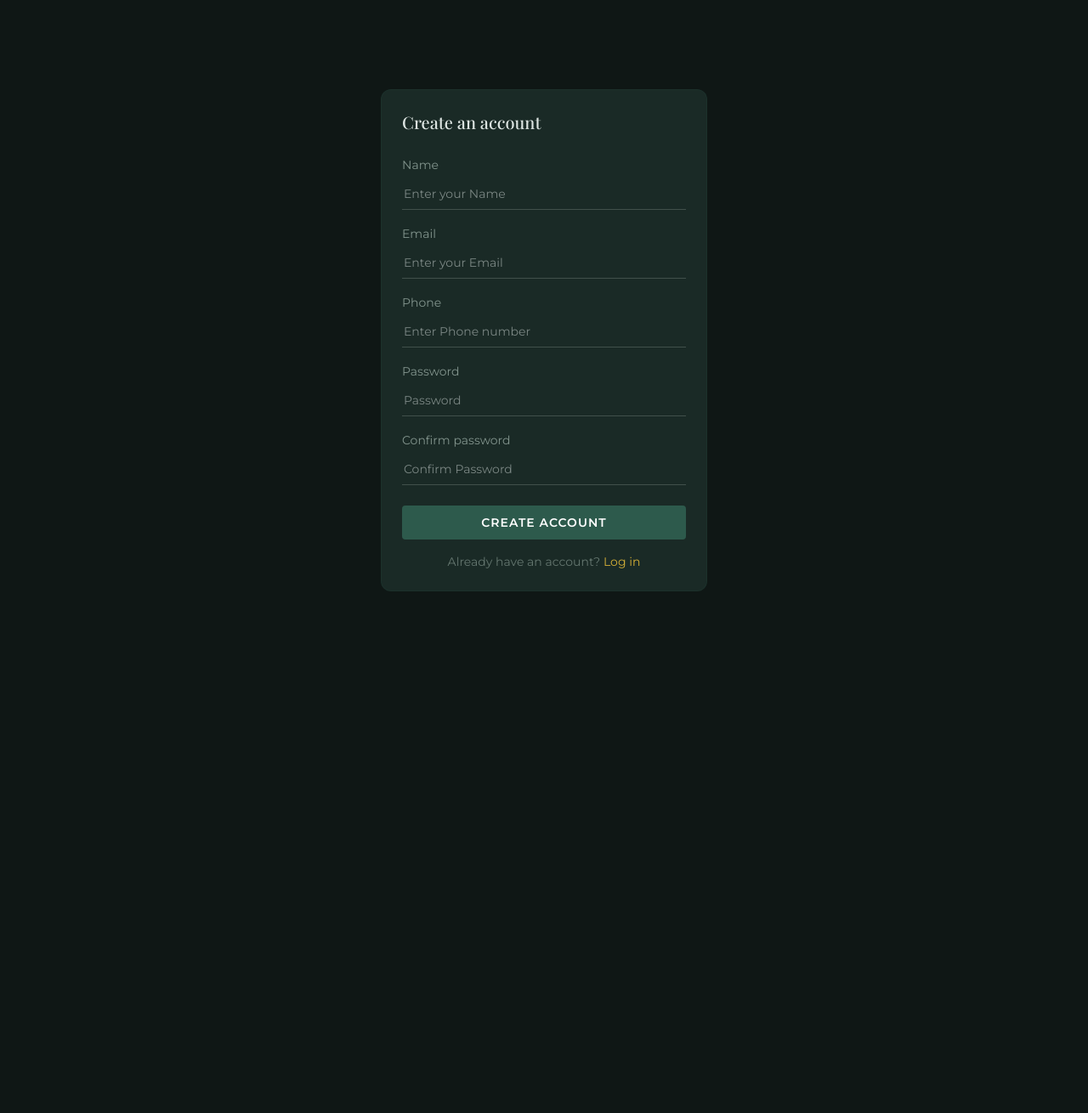
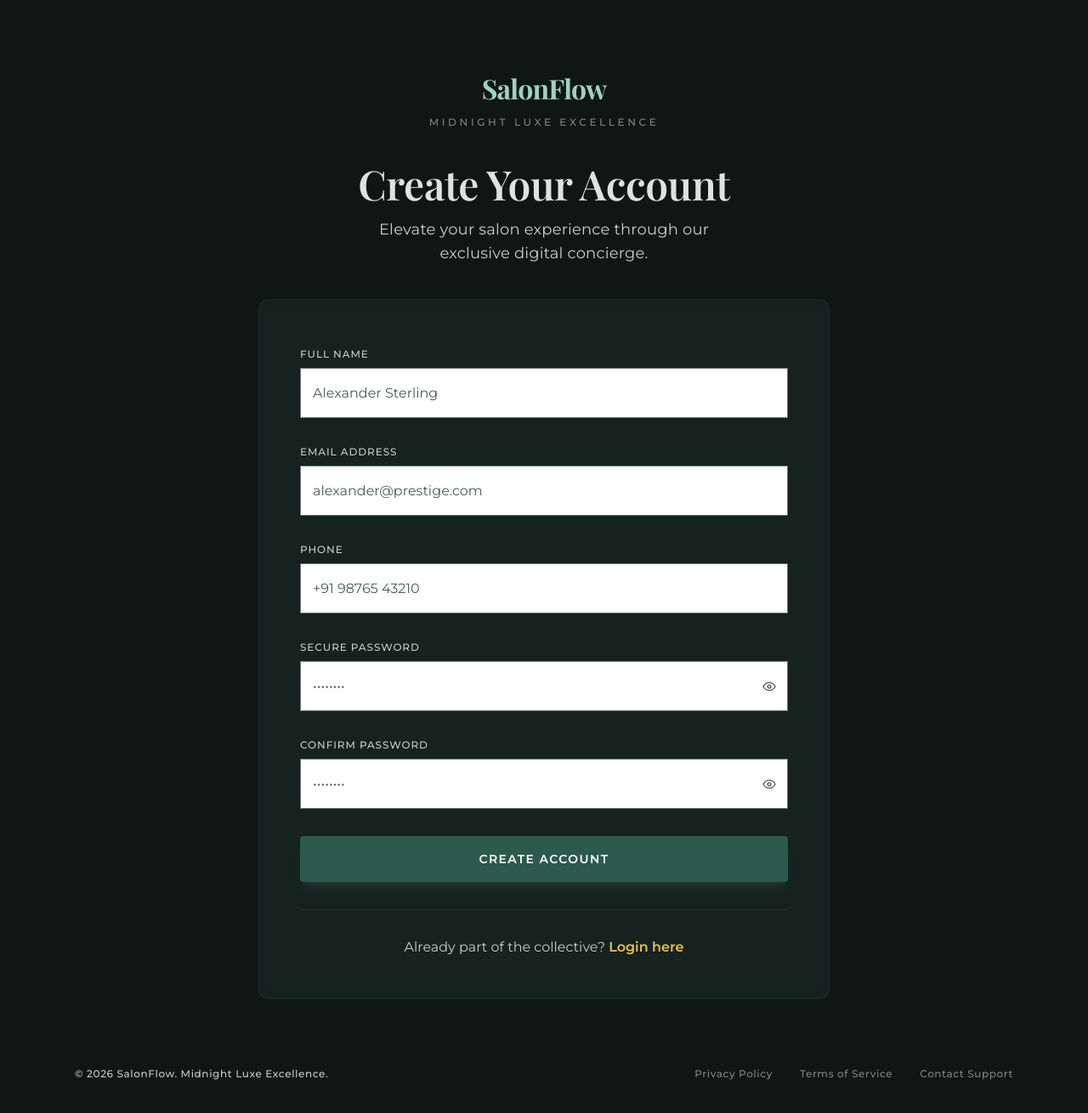
Before and after one commit to gokul-ravikumar/SALON, a React (Vite) app in the folder frontend/: page /register in a window 1280 px wide. Shown: the top 1310 px of the page at 85% size. Before the commit the page ends 800 px from the top, so only its background shows below. Built offline with nearby package versions, Linux system fonts and the light colour scheme.

Commit message:
feat: redesign RegisterPage with Midnight Luxe dark theme

```diff
--- /dev/null
+++ b/frontend/src/components/auth/AuthFooter.tsx
@@ -0,0 +1,34 @@
+import { toast } from "react-toastify";
+
+export function AuthFooter() {
+  return (
+    <footer className="mx-auto flex w-full max-w-6xl flex-col items-center gap-4 px-6 text-center sm:flex-row sm:justify-between sm:text-left">
+      <p className="text-xs font-medium tracking-[0.6px] text-charcoal-100">
+        © {new Date().getFullYear()} SalonFlow. Midnight Luxe Excellence.
+      </p>
+      <nav className="flex gap-8">
+        <button
+          type="button"
+          onClick={() => toast.info("Coming soon")}
+          className="text-xs font-medium tracking-[0.6px] text-charcoal-100/60 hover:text-charcoal-100"
+        >
+          Privacy Policy
+        </button>
+        <button
+          type="button"
+          onClick={() => toast.info("Coming soon")}
+          className="text-xs font-medium tracking-[0.6px] text-charcoal-100/60 hover:text-charcoal-100"
+        >
+          Terms of Service
+        </button>
+        <button
+          type="button"
+          onClick={() => toast.info("Coming soon")}
+          className="text-xs font-medium tracking-[0.6px] text-charcoal-100/60 hover:text-charcoal-100"
+        >
+          Contact Support
+        </button>
+      </nav>
+    </footer>
+  );
+}
--- a/frontend/src/pages/RegisterPage.tsx
+++ b/frontend/src/pages/RegisterPage.tsx
@@ -3,8 +3,10 @@ import { Link } from "react-router-dom";
 import { useForm } from "react-hook-form";
 import { zodResolver } from "@hookform/resolvers/zod";
 import { Button } from "@/components/ui/Button";
-import { AuthCard, AuthForm } from "@/components/auth/AuthCard";
-import { AuthField } from "@/components/auth/AuthField";
+import { AuthCard } from "@/components/auth/AuthCard";
+import { AuthFooter } from "@/components/auth/AuthFooter";
+import { LoginField } from "@/components/auth/LoginField";
+import { EyeIcon, EyeOffIcon } from "@/components/auth/icons";
 import { ApiError } from "@/lib/api";
 import { register } from "@/services/auth.service";
 import { registerSchema, type RegisterInput } from "@/schemas/auth.validator";
@@ -12,6 +14,8 @@ import { registerSchema, type RegisterInput } from "@/schemas/auth.validator";
 export function RegisterPage() {
   const [error, setError] = useState<string | null>(null);
   const [registered, setRegistered] = useState(false);
+  const [showPassword, setShowPassword] = useState(false);
+  const [showConfirmPassword, setShowConfirmPassword] = useState(false);
 
   const {
     register: registerField,
@@ -46,38 +50,89 @@ export function RegisterPage() {
   }
 
   return (
-    <AuthForm title="Create an account" onSubmit={handleSubmit(onSubmit)}>
-      <div className="mt-6 space-y-4">
-        <AuthField
-          label="Name"
-          placeholder="Enter your Name"
+    <div className="min-h-screen bg-charcoal-950 px-6 py-16 sm:py-20">
+      <div className="flex flex-col items-center text-center">
+        <span className="font-display text-[32px] font-bold tracking-[-0.8px] text-mint-glow">
+          SalonFlow
+        </span>
+        <p className="mt-2 text-xs font-medium tracking-[3.6px] text-charcoal-100/60 uppercase">
+          Midnight Luxe Excellence
+        </p>
+      </div>
+
+      <div className="mx-auto mt-10 max-w-md text-center">
+        <h1 className="font-display text-5xl font-semibold tracking-[-0.48px] text-charcoal-50">
+          Create Your Account
+        </h1>
+        <p className="mt-4 text-lg tracking-[0.18px] text-charcoal-100">
+          Elevate your salon experience through our exclusive digital concierge.
+        </p>
+      </div>
+
+      <div className="mx-auto mt-10 max-w-2xl">
+        <form
+          onSubmit={handleSubmit(onSubmit)}
+          className="rounded-xl border border-primary-500/20 bg-charcoal-900/60 pt-14 px-12 pb-12 backdrop-blur-sm"
+        >
+          <div className="space-y-8">
+            <LoginField
+              label="Full Name"
+              placeholder="Alexander Sterling"
               {...registerField("name")}
               error={errors.name?.message}
             />
-        <AuthField
-          label="Email"
+            <LoginField
+              label="Email Address"
               type="email"
-          placeholder="Enter your Email"
+              placeholder="alexander@prestige.com"
               {...registerField("email")}
               error={errors.email?.message}
             />
-        <AuthField
+            <LoginField
               label="Phone"
-          placeholder="Enter Phone number"
+              placeholder="+91 98765 43210"
               {...registerField("phone")}
               error={errors.phone?.message}
             />
-        <AuthField
-          label="Password"
-          type="password"
-          placeholder="Password"
+            <LoginField
+              label="Secure Password"
+              type={showPassword ? "text" : "password"}
+              placeholder="••••••••"
+              rightElement={
+                <button
+                  type="button"
+                  onClick={() => setShowPassword((v) => !v)}
+                  className="text-charcoal-500 hover:text-charcoal-700"
+                  aria-label={showPassword ? "Hide password" : "Show password"}
+                >
+                  {showPassword ? (
+                    <EyeOffIcon className="h-4 w-4" />
+                  ) : (
+                    <EyeIcon className="h-4 w-4" />
+                  )}
+                </button>
+              }
               {...registerField("password")}
               error={errors.password?.message}
             />
-        <AuthField
-          label="Confirm password"
-          type="password"
-          placeholder="Confirm Password"
+            <LoginField
+              label="Confirm Password"
+              type={showConfirmPassword ? "text" : "password"}
+              placeholder="••••••••"
+              rightElement={
+                <button
+                  type="button"
+                  onClick={() => setShowConfirmPassword((v) => !v)}
+                  className="text-charcoal-500 hover:text-charcoal-700"
+                  aria-label={showConfirmPassword ? "Hide password" : "Show password"}
+                >
+                  {showConfirmPassword ? (
+                    <EyeOffIcon className="h-4 w-4" />
+                  ) : (
+                    <EyeIcon className="h-4 w-4" />
+                  )}
+                </button>
+              }
               {...registerField("confirmPassword")}
               error={errors.confirmPassword?.message}
             />
@@ -85,16 +140,29 @@ export function RegisterPage() {
 
           {error && <p className="mt-4 text-sm text-error">{error}</p>}
 
-      <Button type="submit" className="mt-6 w-full" disabled={isSubmitting}>
-        {isSubmitting ? "Creating account…" : "Create account"}
+          <Button
+            type="submit"
+            variant="primary"
+            className="mt-8 h-[54px] w-full tracking-[1.4px] shadow-mint-glow"
+            disabled={isSubmitting}
+          >
+            {isSubmitting ? "Creating Account…" : "Create Account"}
           </Button>
 
-      <p className="mt-4 text-center text-sm text-charcoal-400">
-        Already have an account?{" "}
-        <Link to="/login" className="text-gold-400 hover:text-gold-300">
-          Log in
+          <div className="mt-8 border-t border-mint-glow/10 pt-8 text-center">
+            <p className="text-base text-charcoal-100">
+              Already part of the collective?{" "}
+              <Link to="/login" className="font-semibold text-[#e9c349] hover:text-gold-300">
+                Login here
               </Link>
             </p>
-    </AuthForm>
+          </div>
+        </form>
+      </div>
+
+      <div className="mt-20">
+        <AuthFooter />
+      </div>
+    </div>
   );
 }
--- a/frontend/src/styles/theme.css
+++ b/frontend/src/styles/theme.css
@@ -49,6 +49,11 @@
   --color-error: #ffb4ab;
   --color-error-container: #ffdad6;
 
+  /* Mint — DESIGN.md's Material `primary`/`surface-tint` token (#a1d1bf).
+     Distinct from the primary-* emerald scale used for solid CTAs; used for
+     accents like wordmarks, section labels, dividers, and glow shadows. */
+  --color-mint-glow: #a1d1bf;
+
   /* Typography */
   --font-display: "Playfair Display", ui-serif, Georgia, serif;
   --font-sans: "Montserrat", ui-sans-serif, system-ui, sans-serif;
--- a/frontend/src/styles/utilities.css
+++ b/frontend/src/styles/utilities.css
@@ -22,3 +22,9 @@
     0 4px 6px -4px rgb(233 195 73 / 0.1),
     0 10px 15px -3px rgb(233 195 73 / 0.1);
 }
+
+@utility shadow-mint-glow {
+  box-shadow:
+    0 4px 6px -4px rgb(161 209 191 / 0.1),
+    0 10px 15px -3px rgb(161 209 191 / 0.1);
+}
```
Also changed, not shown: frontend/src/components/auth/LoginField.tsx (+4 -4 lines). Lines whose indentation alone changed are shown as unchanged.
